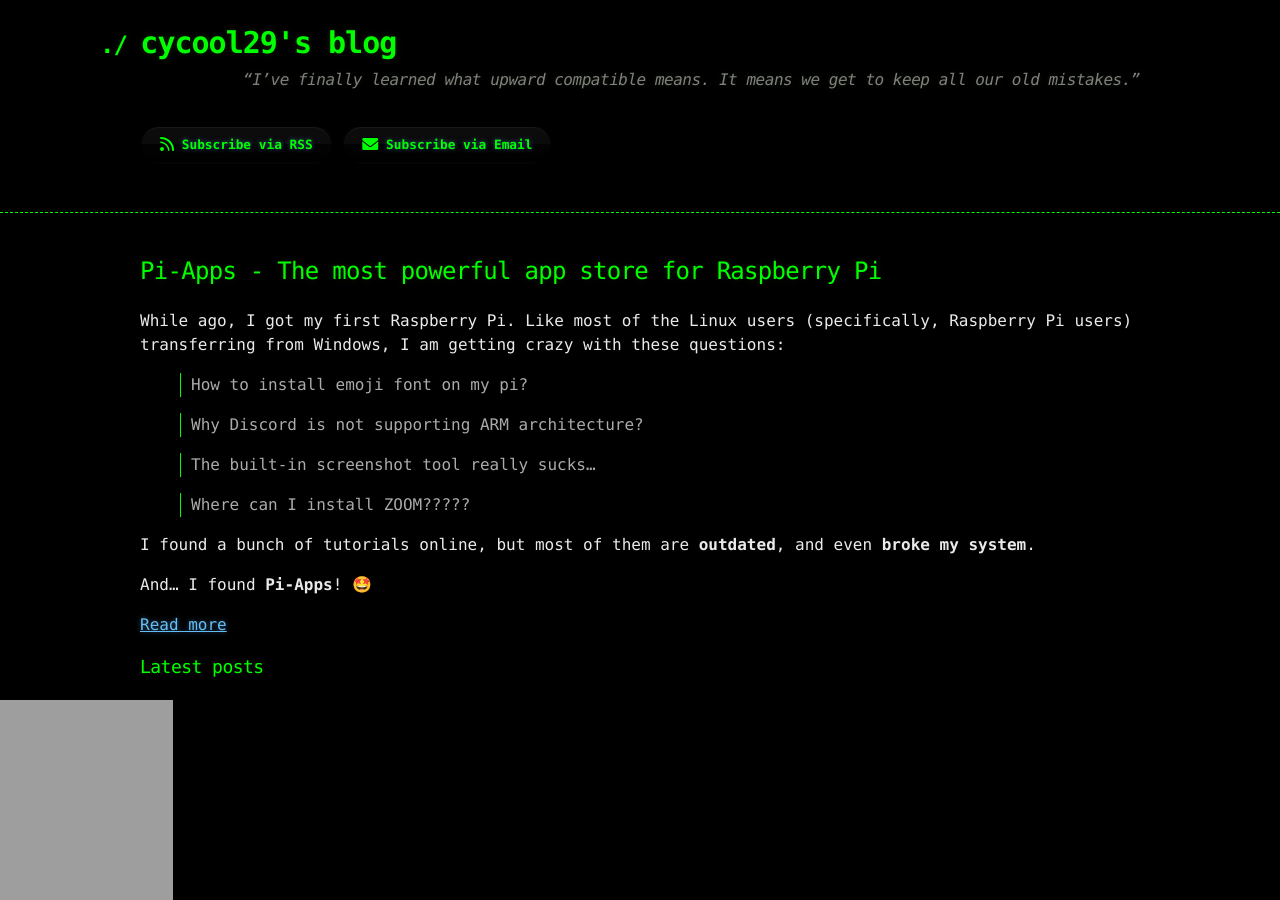
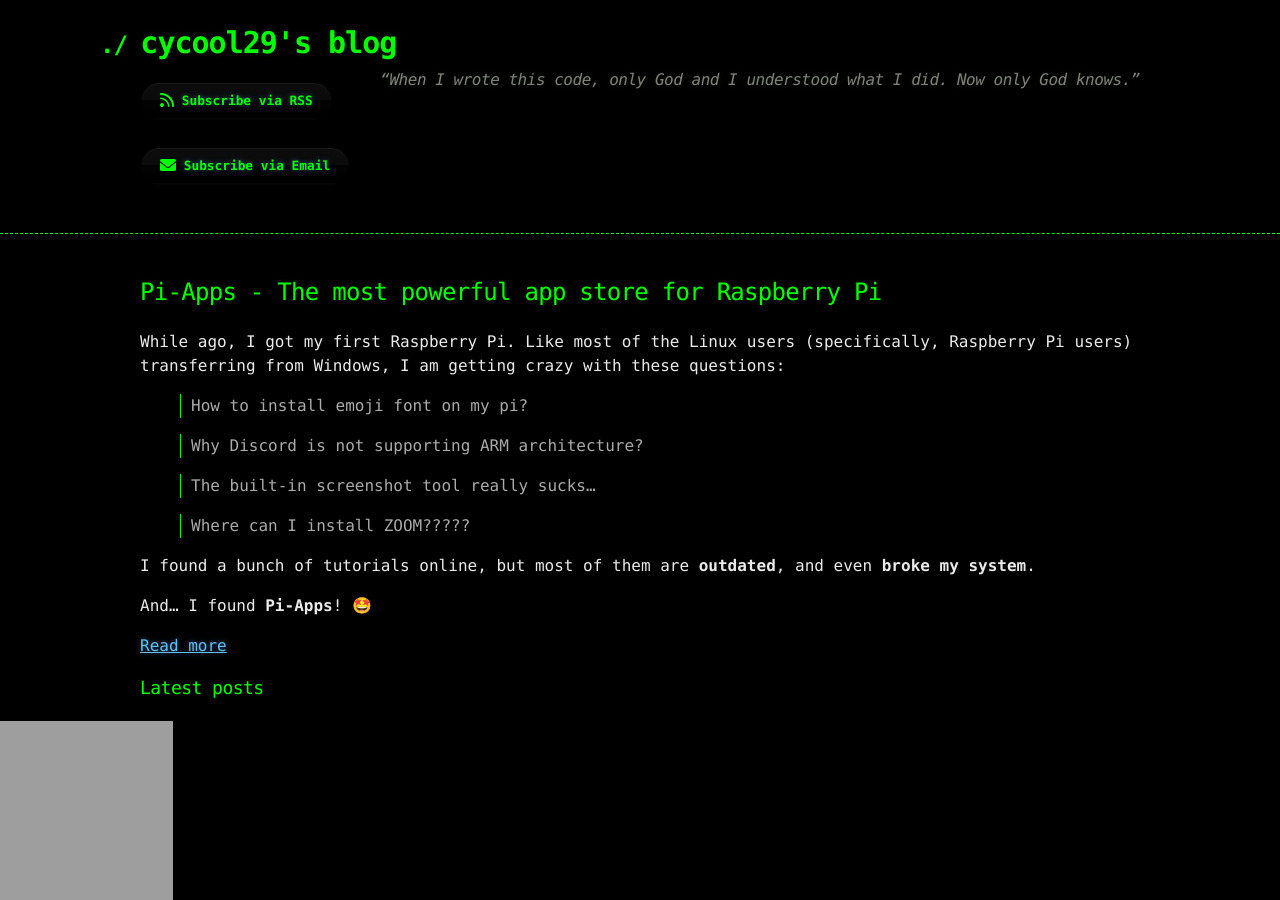
Before and after one commit to cycool29/cycool29.github.io, a Jekyll site: the page built from index.md, in a window 1280 px wide and 900 px high. Built offline with Jekyll 4.4.1, drawn with Linux system fonts in a browser that asks for light colours; a style sheet for code colours, icons or effects is not loaded.

Commit message:
Update quotes

```diff
--- a/_config.yml
+++ b/_config.yml
@@ -1,6 +1,6 @@
 title: cycool29's blog
 comments: Comments
-description: "“I’ve finally learned what upward compatible means. It means we get to keep all our old mistakes.” "
+description: "“When I wrote this code, only God and I understood what I did. Now only God knows.” "
 remote_theme: jekyll-theme-hacker
 author: cycool29
 github:
```
